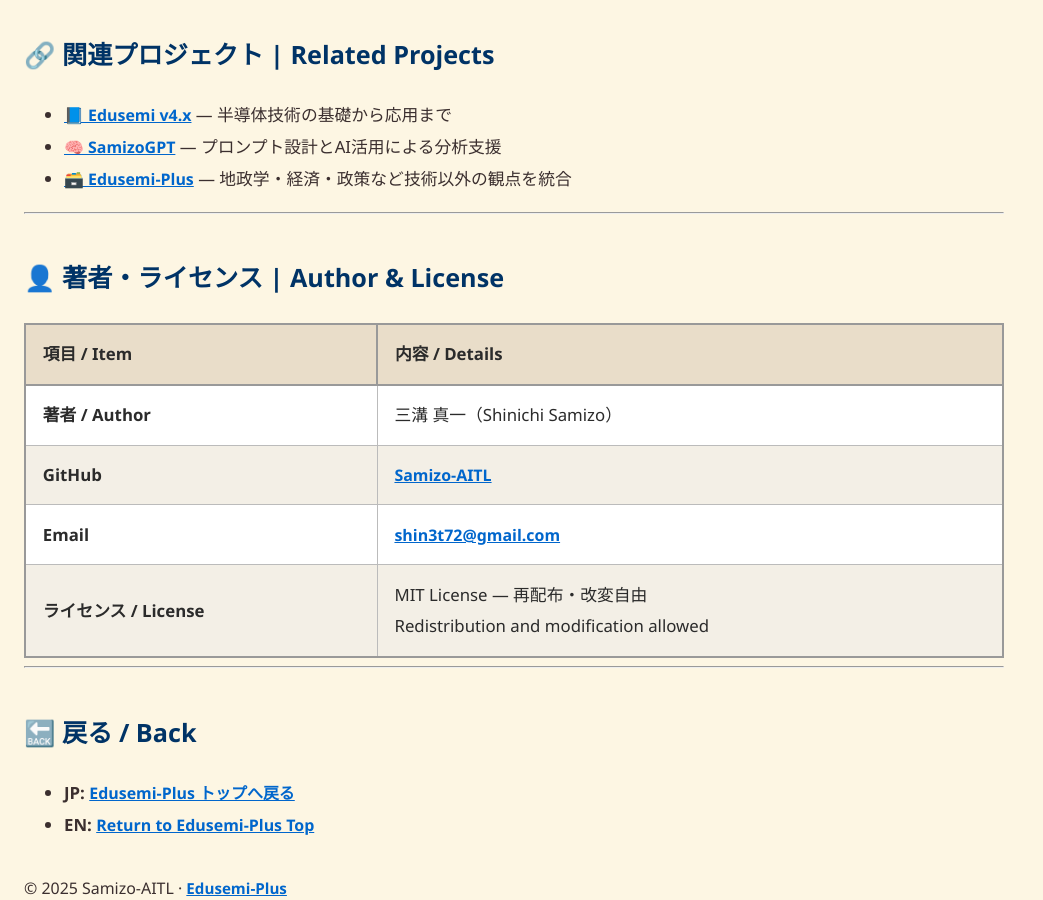
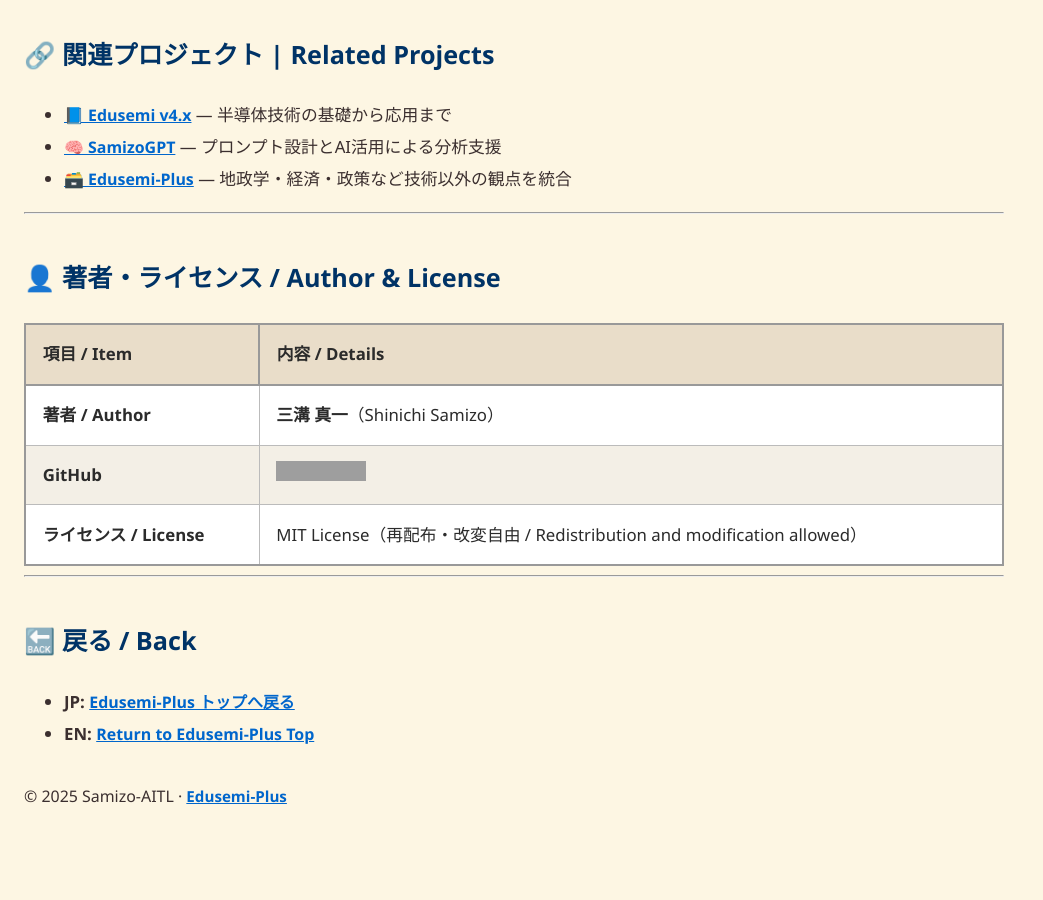
Before and after one commit to Samizo-AITL/Edusemi-Plus, a Jekyll site: the page built from investment/index.md, in a window 1280 px wide and 900 px high, scrolled down 2076 px. Shown: the whole window, without its empty margins (0-1043 px from the left). Built offline with Jekyll 4.4.1, drawn with Linux system fonts in a browser that asks for light colours; after the commit the page ends 2936 px from its top, so only the background shows below that; grey boxes are pictures that could not be loaded.

Commit message:
Update index.md

```diff
--- a/investment/index.md
+++ b/investment/index.md
@@ -73,14 +73,13 @@
 
 ---
 
-## 👤 著者・ライセンス | Author & License
+## 👤 **著者・ライセンス / Author & License**
 
-| 項目 / Item | 内容 / Details |
-|-------------|----------------|
-| **著者 / Author** | 三溝 真一（Shinichi Samizo） |
-| **GitHub** | [Samizo-AITL](https://github.com/Samizo-AITL) |
-| **Email** | [shin3t72@gmail.com](mailto:shin3t72@gmail.com) |
-| **ライセンス / License** | MIT License — 再配布・改変自由<br>Redistribution and modification allowed |
+| **項目 / Item** | **内容 / Details** |
+|-----------------|--------------------|
+| **著者 / Author** | **三溝 真一**（Shinichi Samizo） |
+| **GitHub** | [![GitHub](https://img.shields.io/badge/GitHub-Samizo--AITL-blue?style=for-the-badge&logo=github)](https://github.com/Samizo-AITL) |
+| **ライセンス / License** | MIT License（再配布・改変自由 / Redistribution and modification allowed） |
 
 ---
 
```
